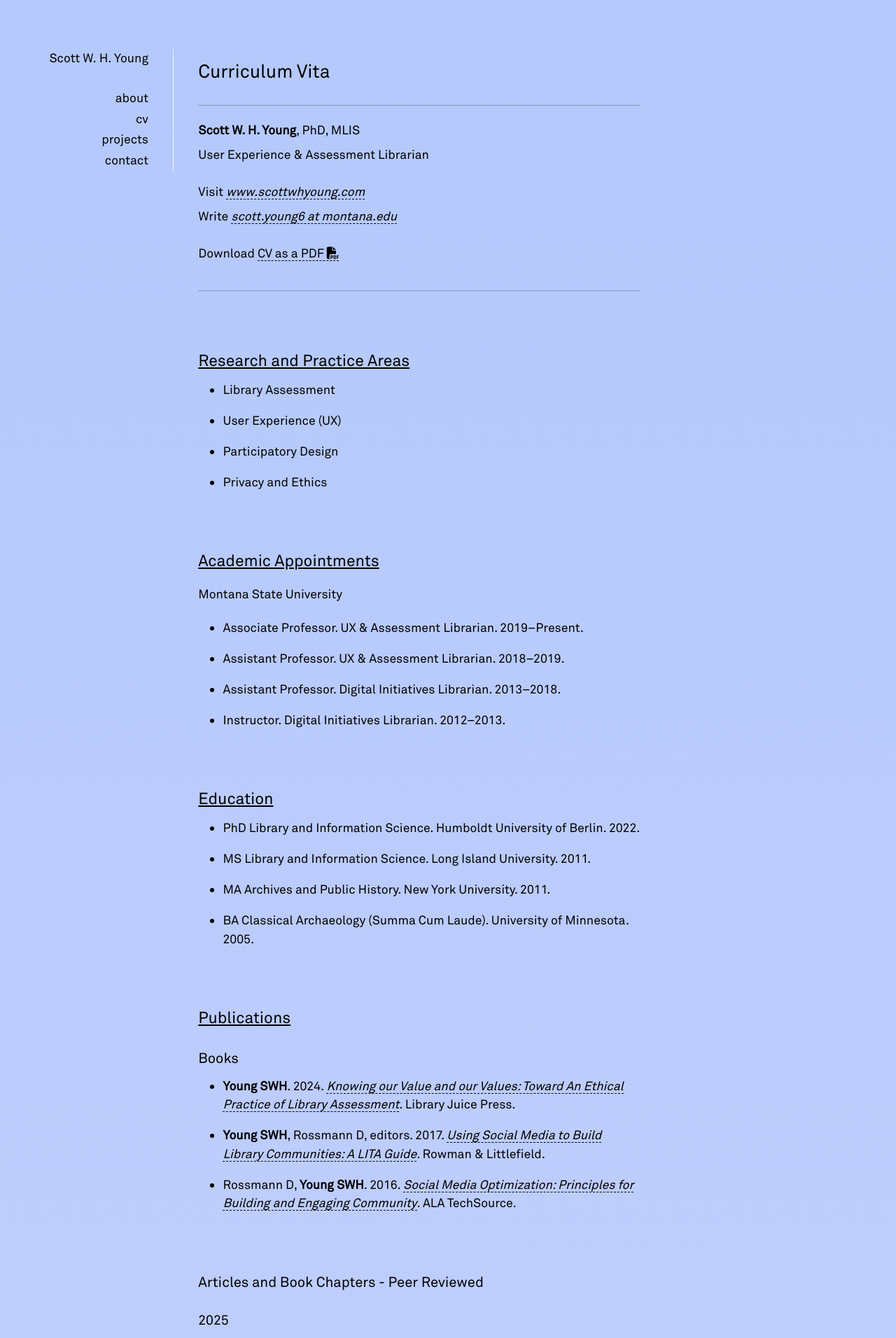
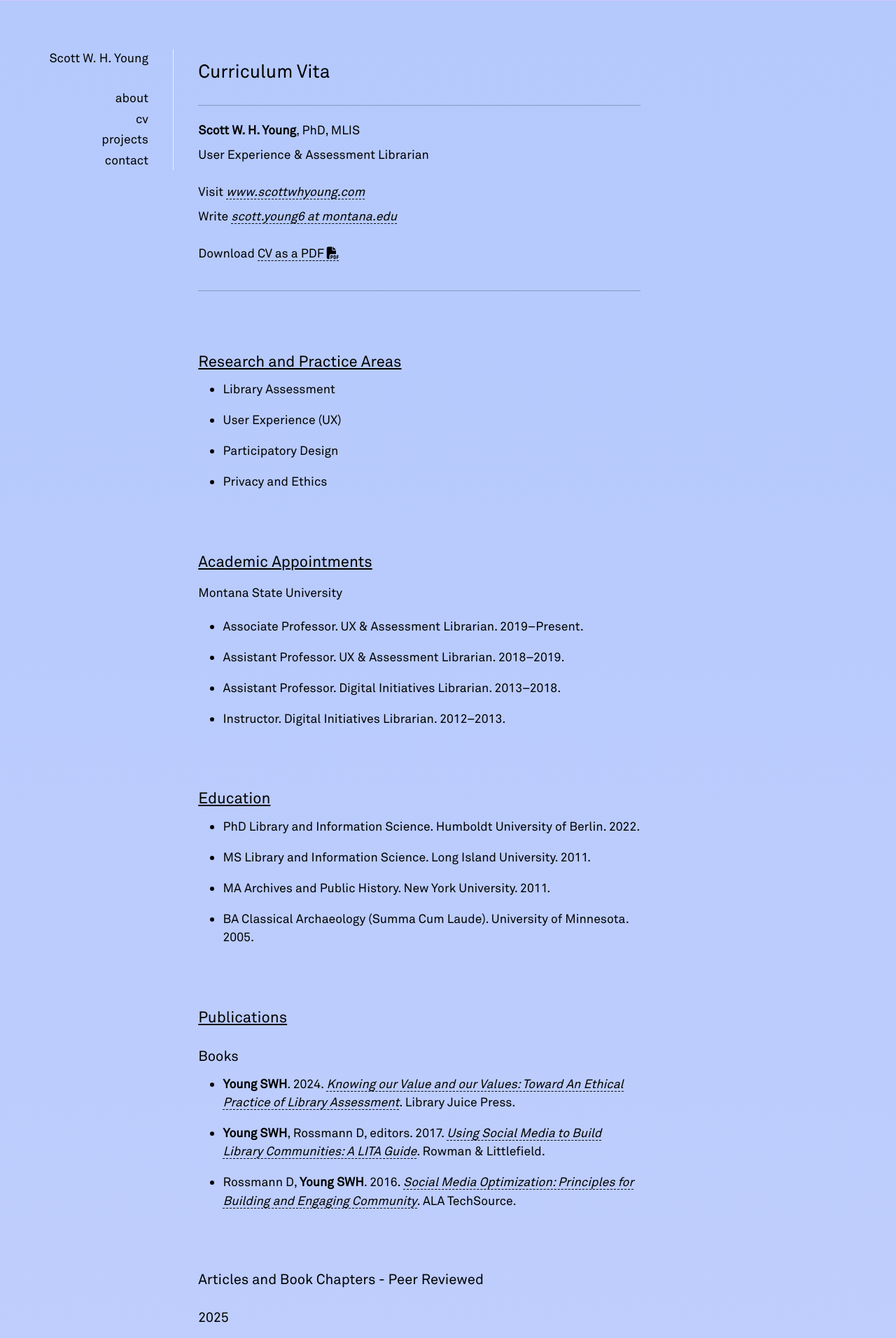
Before and after one commit to swyoung/swyoung.github.io, a Jekyll site: the page built from _pages/cv.md, in a window 1280 px wide. Shown: the top 1912 px of the page at 70% size. Built offline with Jekyll 4.4.1, drawn with Linux system fonts in a browser that asks for light colours; nearby versions of some CDN libraries; a style sheet for code colours, icons or effects is not loaded.

Commit message:
Update main_style.scss

```diff
--- a/_sass/main_style.scss
+++ b/_sass/main_style.scss
@@ -41,7 +41,7 @@ section {
   }
 
   h2 {
-    font-size: 130%;
+    font-size: 125%;
     text-decoration: underline;
   }
 
```
